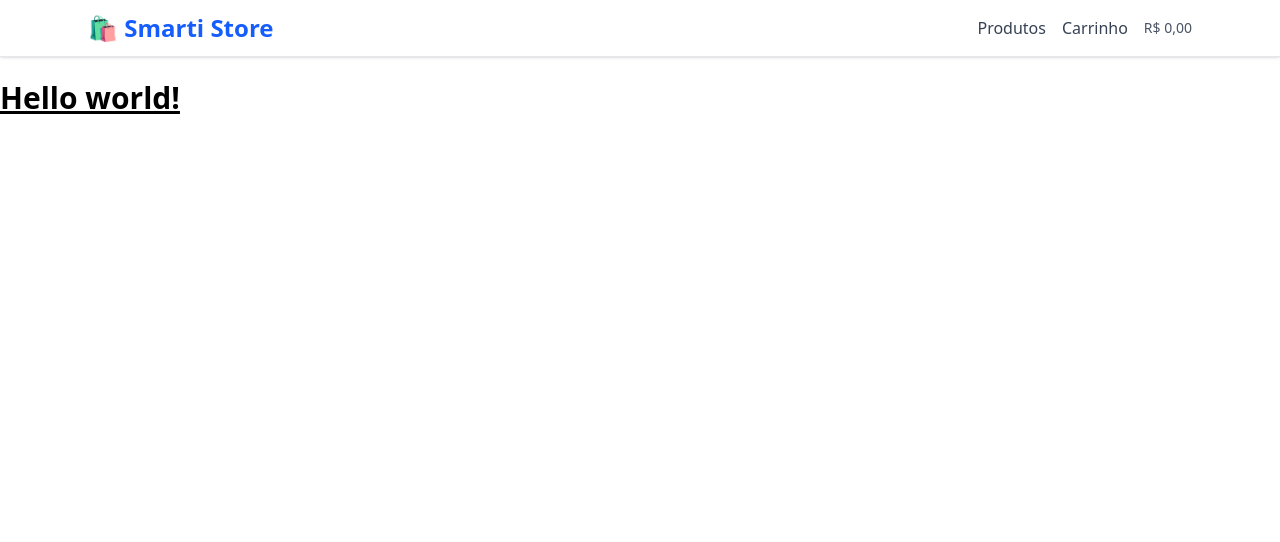
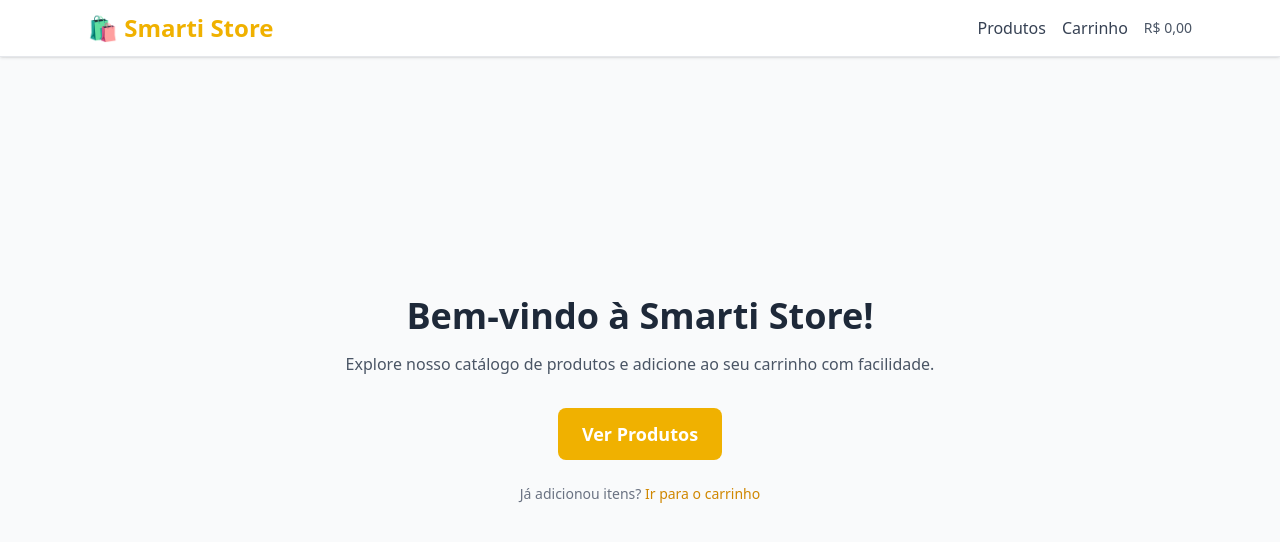
Before and after one commit to bruno-miho-dev/smarti-desafio, a Nuxt app: page / in a window 1280 px wide. Shown: the top 542 px of the page. Built offline with nearby package versions, Linux system fonts and the light colour scheme.

Commit message:
Ajustes finais

```diff
--- a/app/components/HeaderApp.vue
+++ b/app/components/HeaderApp.vue
@@ -4,24 +4,24 @@
   >
     <nav class="max-w-6xl mx-auto flex items-center justify-between px-6 py-3">
       <div class="flex items-center gap-4">
-        <NuxtLink to="/produtos" class="text-2xl font-bold text-blue-600"
+        <NuxtLink to="/produtos" class="text-2xl font-bold text-yellow-500"
           >🛍️ Smarti Store</NuxtLink
         >
       </div>
 
       <div class="flex items-center gap-4">
-        <NuxtLink to="/produtos" class="text-gray-700 hover:text-blue-600"
+        <NuxtLink to="/produtos" class="text-gray-700 hover:text-yellow-600"
           >Produtos</NuxtLink
         >
 
         <NuxtLink
           to="/carrinho"
-          class="relative text-gray-700 hover:text-blue-600"
+          class="relative text-gray-700 hover:text-yellow-600"
         >
           Carrinho
           <span
             v-if="count > 0"
-            class="absolute -top-2 -right-4 bg-blue-600 text-white text-xs font-bold px-2 py-0.5 rounded-full"
+            class="absolute -top-2 -right-4 bg-yellow-600 text-white text-xs font-bold px-2 py-0.5 rounded-full"
           >
             {{ count }}
           </span>
--- a/app/components/ProductCard.vue
+++ b/app/components/ProductCard.vue
@@ -44,7 +44,7 @@
 </template>
 
 <script setup lang="ts">
-import type { Product } from "@/composables/useProducts";
+import { Product } from "@/composables/useProducts";
 import { defineProps } from "vue";
 
 const props = defineProps<{ product: Product }>();
--- a/app/components/ProductList.vue
+++ b/app/components/ProductList.vue
@@ -14,7 +14,7 @@
 
 <script setup lang="ts">
 import ProductCard from "@/components/ProductCard.vue";
-import type { Product } from "@/composables/useProducts";
+import { Product } from "@/composables/useProducts";
 import { defineProps } from "vue";
 
 const props = defineProps<{ products: Product[] }>();
--- a/app/layouts/default.vue
+++ b/app/layouts/default.vue
@@ -2,7 +2,7 @@
 <template>
   <div>
     <HeaderApp />
-    <main class="pt-20">
+    <main class="pt-14">
       <slot />
     </main>
   </div>
--- a/app/pages/index.vue
+++ b/app/pages/index.vue
@@ -1 +1,27 @@
-<template><h1 class="text-3xl font-bold underline">Hello world!</h1></template>
+<template>
+  <div
+    class="flex flex-col items-center justify-center bg-gray-50 text-center w-full min-h-screen absolute top-0"
+  >
+    <h1 class="text-4xl font-bold text-gray-800 mb-4">
+      Bem-vindo à Smarti Store!
+    </h1>
+    <p class="text-gray-600 mb-8">
+      Explore nosso catálogo de produtos e adicione ao seu carrinho com
+      facilidade.
+    </p>
+
+    <NuxtLink
+      to="/produtos"
+      class="bg-yellow-500 hover:bg-yellow-600 text-white px-6 py-3 rounded-lg text-lg font-semibold transition"
+    >
+      Ver Produtos
+    </NuxtLink>
+
+    <p class="mt-6 text-gray-500 text-sm">
+      Já adicionou itens?
+      <NuxtLink to="/carrinho" class="text-yellow-600 hover:underline"
+        >Ir para o carrinho</NuxtLink
+      >
+    </p>
+  </div>
+</template>
--- a/app/pages/produtos.vue
+++ b/app/pages/produtos.vue
@@ -75,7 +75,8 @@ const filteredProducts = computed(() => {
 
 const onAddToCart = (product: any) => {
   cart.add(product);
-  // optional: small delay for UX
+
+  alert("Produto adicionado no carrinho!");
   setTimeout(() => router.push("/carrinho"), 200);
 };
 </script>
--- a/vite.config.ts
+++ /dev/null
@@ -1,16 +0,0 @@
-import { defineConfig } from "vite";
-import vue from "@vitejs/plugin-vue";
-import path from "path";
-
-export default defineConfig({
-  plugins: [vue()],
-  resolve: {
-    alias: {
-      "@": path.resolve(__dirname, "./src"),
-    },
-  },
-  test: {
-    globals: true,
-    environment: "jsdom",
-  },
-});
```
